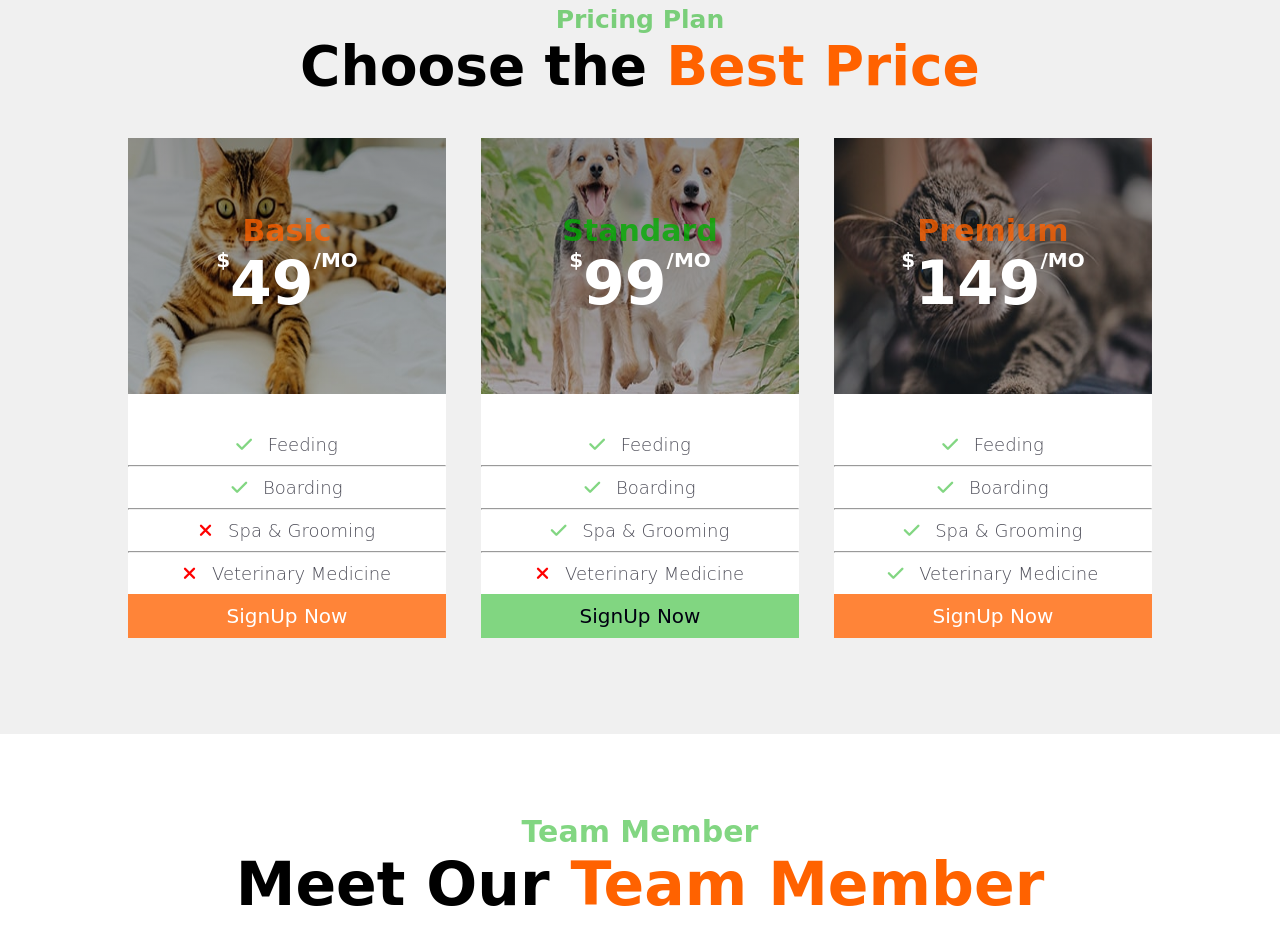
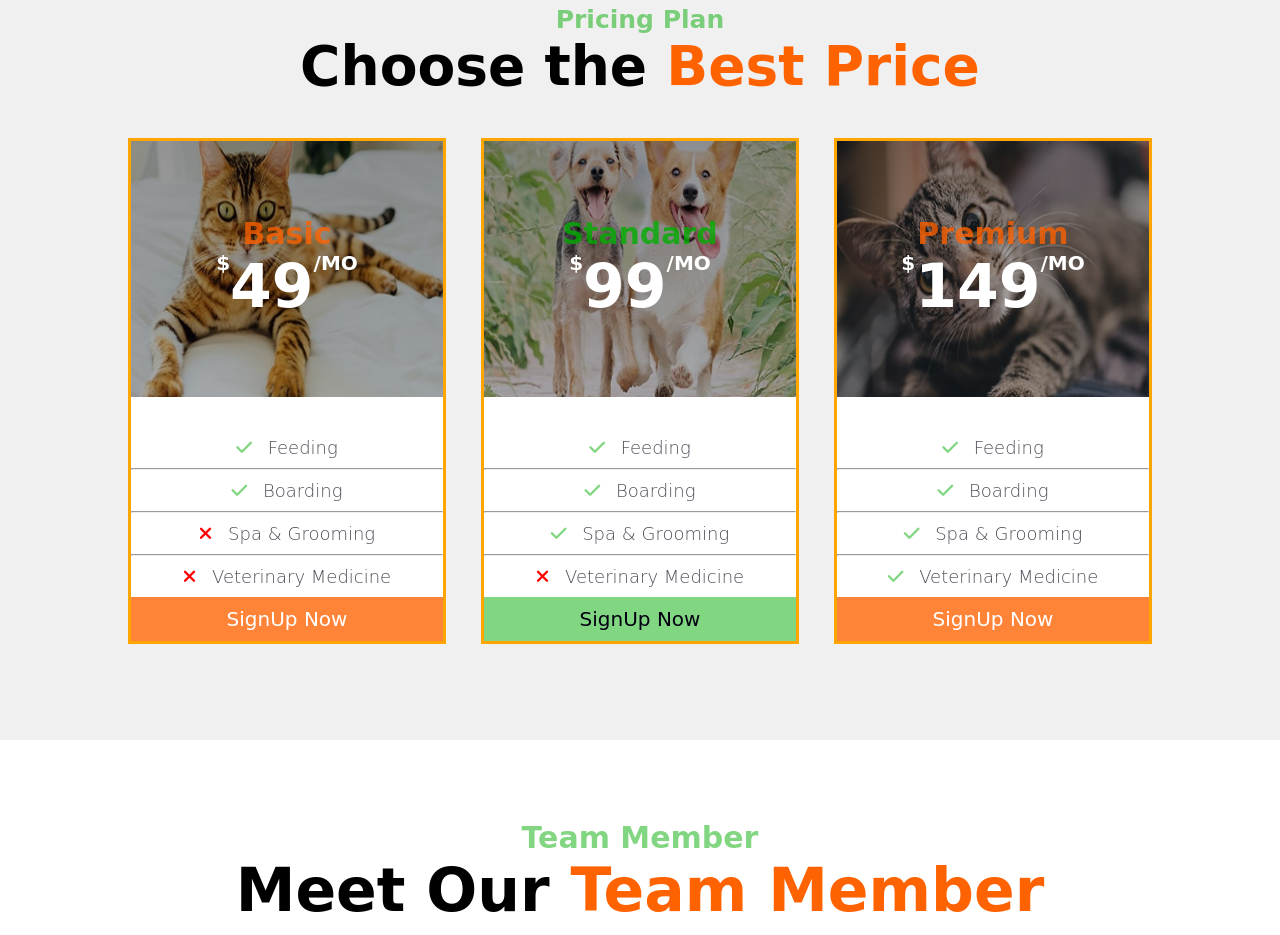
Before and after one commit to abeerhanafey/PetLover, a plain HTML site: page index.html in a window 1280 px wide. Shown: the part 3600-4535 px from the top of the page. Drawn offline with Linux system fonts and the light colour scheme; a web font is replaced by a local one.

Commit message:
Update style.css

```diff
--- a/CSS/style.css
+++ b/CSS/style.css
@@ -712,6 +712,12 @@
   flex-direction: column;
   justify-content: center;
   align-items: center;
+}
+
+.price .price-card .card1,
+.price .price-card .card2,
+.price .price-card .card3 {
+  border: 3px solid orange;
 }
 /* <!-- end price --> */
 /* ------------------------------------------------------------------- */
```
